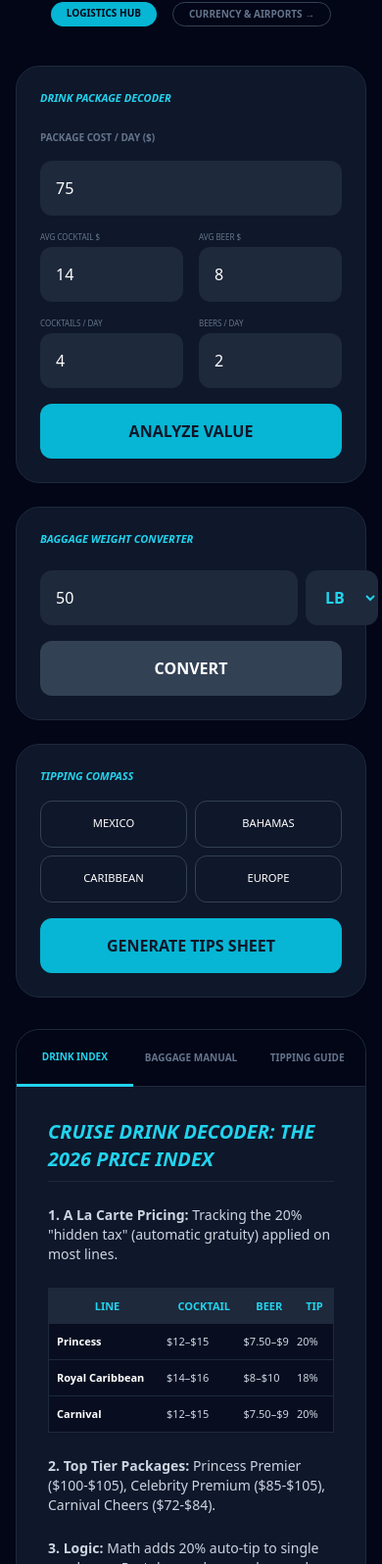
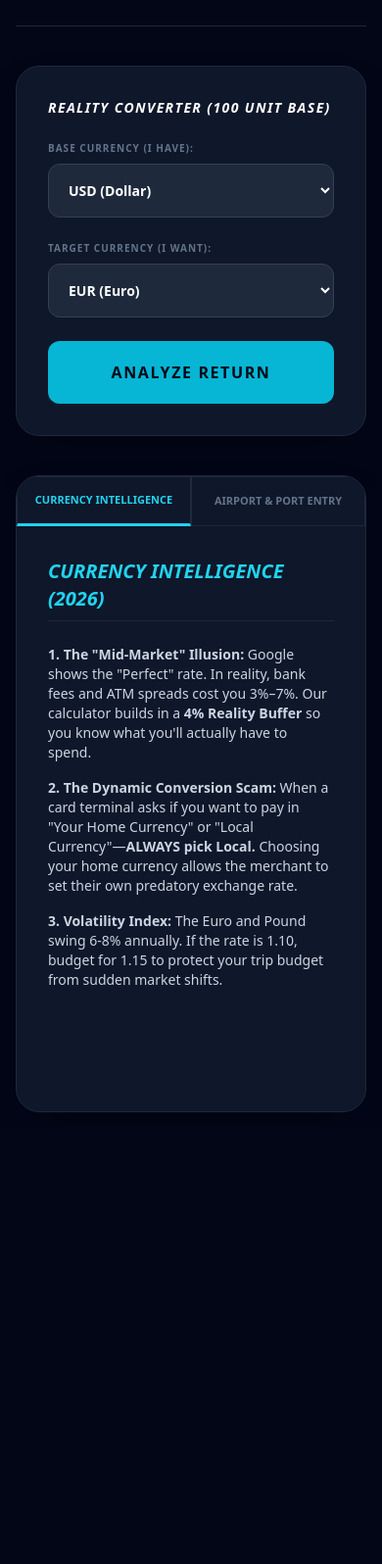
Before and after one commit to DecodeMyTravel-Dev/decodemytravel-hub, a plain HTML site: page index.html in a window 390 px wide. Shown: the part 70-1666 px from the top of the page at 98% size. After the commit the page ends 1221 px from the top, so only its background shows below. Drawn offline with nearby package versions, Linux system fonts and the light colour scheme.

Commit message:
Update index.html

```diff
--- a/index.html
+++ b/index.html
@@ -2,113 +2,115 @@
 <html lang="en">
 <head>
     <meta charset="UTF-8">
-    <meta name="viewport" content="width=device-width, initial-scale=1.0">
-    <title>Logistics Hub | Decode My Travel</title>
+    <title>Global Logistics | Decode My Travel</title>
     <script src="https://cdn.tailwindcss.com"></script>
     <style>
+        .tab-btn { flex: 1; padding: 15px; font-weight: 900; text-transform: uppercase; background: #0f172a; border: 1px solid #1e293b; color: #64748b; font-size: 11px; }
+        .tab-btn.active { color: #22d3ee; border-bottom: 3px solid #22d3ee; }
+        .hidden-panel { display: none; }
         .custom-scroll::-webkit-scrollbar { width: 4px; }
         .custom-scroll::-webkit-scrollbar-thumb { background: #22d3ee; border-radius: 10px; }
-        .tab-btn { flex: 1; padding: 20px 0; font-size: 10px; font-weight: 900; text-transform: uppercase; color: #64748b; border-bottom: 1px solid #1e293b; background: #020617; }
-        .tab-btn.active { color: #22d3ee; border-bottom: 3px solid #22d3ee; }
-        .chip-checkbox { display: none; }
-        .chip-label { cursor: pointer; border: 1px solid #334155; display: flex; align-items: center; justify-content: center; height: 3rem; border-radius: 0.75rem; font-size: 0.7rem; text-align: center; }
-        .chip-checkbox:checked + .chip-label { background-color: #06b6d4; border-color: #06b6d4; color: #0f172a; font-weight: 900; }
     </style>
 </head>
-<body class="bg-slate-950 text-white min-h-screen p-4 md:p-10">
+<body class="bg-slate-950 text-white p-4 md:p-10 font-sans">
 
-    <header class="max-w-7xl mx-auto mb-10 text-center">
-        <h1 class="text-4xl font-black text-cyan-400 uppercase tracking-tighter">DECODE MY TRAVEL</h1>
-        <div class="mt-4 flex justify-center gap-4">
-            <span class="bg-cyan-500 text-slate-950 px-4 py-1 rounded-full text-[10px] font-black uppercase">Logistics Hub</span>
-            <a href="currency.html" class="border border-slate-700 text-slate-500 px-4 py-1 rounded-full text-[10px] font-black uppercase hover:border-cyan-500 hover:text-cyan-400">Currency & Airports →</a>
-        </div>
+    <header class="max-w-6xl mx-auto mb-10 border-b border-slate-800 pb-6">
+        <h1 class="text-3xl font-black uppercase text-cyan-400">Global Logistics Hub</h1>
+        <p class="text-slate-500 text-xs font-bold uppercase mt-1 tracking-widest italic">Currency Matrix & Port-Entry Intelligence</p>
     </header>
 
-    <main class="max-w-7xl mx-auto grid grid-cols-1 lg:grid-cols-12 gap-8">
-        <div class="lg:col-span-5 space-y-6">
-            <section class="bg-slate-900 border border-slate-800 p-6 rounded-3xl">
-                <h2 class="text-cyan-400 font-bold mb-6 uppercase text-[11px] italic">Drink Package Decoder</h2>
-                <div class="space-y-4">
-                    <label class="block text-[10px] text-slate-500 uppercase font-bold">Package Cost / Day ($)</label>
-                    <input type="number" id="pkg_price" value="75" class="w-full bg-slate-800 p-4 rounded-xl outline-none">
-                    <div class="grid grid-cols-2 gap-4">
-                        <div><label class="block text-[8px] text-slate-500 uppercase mb-1">Avg Cocktail $</label><input type="number" id="avg_cocktail" value="14" class="w-full bg-slate-800 p-4 rounded-xl outline-none"></div>
-                        <div><label class="block text-[8px] text-slate-500 uppercase mb-1">Avg Beer $</label><input type="number" id="avg_beer" value="8" class="w-full bg-slate-800 p-4 rounded-xl outline-none"></div>
+    <main class="max-w-6xl mx-auto grid grid-cols-1 lg:grid-cols-12 gap-10">
+
+        <div class="lg:col-span-5 space-y-8">
+            <section class="bg-slate-900 p-8 rounded-3xl border border-slate-800 shadow-2xl">
+                <h2 class="text-white font-black uppercase text-sm mb-6 italic tracking-widest text-cyan-400">Reality Converter (100 Unit Base)</h2>
+                <div class="space-y-6">
+                    <div>
+                        <label class="block text-[10px] text-slate-500 mb-2 uppercase font-bold tracking-widest">Base Currency (I Have):</label>
+                        <select id="from_val" class="w-full bg-slate-800 p-4 rounded-xl text-sm border border-slate-700 font-bold text-white outline-none">
+                            <option value="1">USD (Dollar)</option>
+                            <option value="0.92">EUR (Euro)</option>
+                            <option value="0.79">GBP (Pound)</option>
+                            <option value="1.36">CAD (Canada)</option>
+                            <option value="155.5">JPY (Yen)</option>
+                            <option value="17.1">MXN (Peso)</option>
+                            <option value="1.52">AUD (Australia)</option>
+                            <option value="1.35">SGD (Singapore)</option>
+                            <option value="1.0">BSD (Bahamas)</option>
+                            <option value="11.0">NOK (Norway)</option>
+                            <option value="10.8">SEK (Sweden)</option>
+                            <option value="83.3">INR (India)</option>
+                            <option value="5.1">BRL (Brazil)</option>
+                            <option value="3.75">SAR (Saudi)</option>
+                            <option value="0.91">CHF (Swiss)</option>
+                        </select>
                     </div>
-                    <div class="grid grid-cols-2 gap-4">
-                        <div><label class="block text-[8px] text-slate-500 uppercase mb-1">Cocktails / Day</label><input type="number" id="qty_cocktails" value="4" class="w-full bg-slate-800 p-4 rounded-xl outline-none"></div>
-                        <div><label class="block text-[8px] text-slate-500 uppercase mb-1">Beers / Day</label><input type="number" id="qty_beers" value="2" class="w-full bg-slate-800 p-4 rounded-xl outline-none"></div>
+                    <div>
+                        <label class="block text-[10px] text-slate-500 mb-2 uppercase font-bold tracking-widest">Target Currency (I Want):</label>
+                        <select id="to_val" class="w-full bg-slate-800 p-4 rounded-xl text-sm border border-slate-700 font-bold text-white outline-none">
+                            <option value="0.92">EUR (Euro)</option>
+                            <option value="1">USD (Dollar)</option>
+                            <option value="0.79">GBP (Pound)</option>
+                            <option value="17.1">MXN (Peso)</option>
+                            <option value="1.36">CAD (Canada)</option>
+                            <option value="155.5">JPY (Yen)</option>
+                            <option value="1.52">AUD (Australia)</option>
+                            <option value="1.35">SGD (Singapore)</option>
+                            <option value="1.0">BSD (Bahamas)</option>
+                            <option value="11.0">NOK (Norway)</option>
+                            <option value="10.8">SEK (Sweden)</option>
+                            <option value="83.3">INR (India)</option>
+                            <option value="5.1">BRL (Brazil)</option>
+                            <option value="3.75">SAR (Saudi)</option>
+                            <option value="0.91">CHF (Swiss)</option>
+                        </select>
                     </div>
-                    <button onclick="doDrinks()" class="w-full bg-cyan-500 text-slate-900 font-black py-4 rounded-xl uppercase">Analyze Value</button>
-                    <div id="res_drinks" style="display:none;" class="mt-4 p-4 bg-slate-950 rounded-xl text-center font-bold"></div>
+                    <button onclick="runConvert()" class="w-full bg-cyan-500 text-slate-950 font-black py-5 rounded-xl uppercase tracking-widest hover:bg-cyan-400">Analyze Return</button>
+
+                    <div id="curr_output" class="hidden-panel mt-4 p-8 bg-slate-950 border border-slate-800 rounded-2xl text-center">
+                        <p class="text-slate-500 text-[10px] font-bold uppercase mb-2">Estimated Cash in Hand:</p>
+                        <p id="final_amt" class="text-5xl font-black text-cyan-400 tracking-tighter"></p>
+                        <p class="text-[9px] text-slate-600 mt-4 italic uppercase font-black tracking-widest leading-tight">Includes 4% "Reality Tax" (Bank/ATM Spread & Hidden Fees)</p>
+                    </div>
                 </div>
-            </section>
-
-            <section class="bg-slate-900 border border-slate-800 p-6 rounded-3xl">
-                <h2 class="text-cyan-400 font-bold mb-6 uppercase text-[11px] italic">Baggage Weight Converter</h2>
-                <div class="flex gap-2 mb-4">
-                    <input type="number" id="bag_in" value="50" class="flex-1 bg-slate-800 p-4 rounded-xl outline-none">
-                    <select id="bag_u" class="bg-slate-800 p-4 rounded-xl font-bold text-cyan-400"><option value="lb">LB</option><option value="kg">KG</option></select>
-                </div>
-                <button onclick="doBags()" class="w-full bg-slate-700 font-bold py-4 rounded-xl uppercase">Convert</button>
-                <div id="res_bags" style="display:none;" class="mt-4 p-4 bg-slate-950 rounded-xl text-center text-cyan-400 font-mono text-xl"></div>
-            </section>
-
-            <section class="bg-slate-900 border border-slate-800 p-6 rounded-3xl">
-                <h2 class="text-cyan-400 font-bold mb-4 uppercase text-[11px] italic">Tipping Compass</h2>
-                <div class="grid grid-cols-2 gap-2 mb-4">
-                    <div><input type="checkbox" class="t-box chip-checkbox" id="c1" data-t="🇲🇽 <strong>MEXICO:</strong> 10-15% for guides. USD $1 bills are king."><label for="c1" class="chip-label">MEXICO</label></div>
-                    <div><input type="checkbox" class="t-box chip-checkbox" id="c2" data-t="🇧🇸 <strong>BAHAMAS:</strong> 15% service charge included in Nassau."><label for="c2" class="chip-label">BAHAMAS</label></div>
-                    <div><input type="checkbox" class="t-box chip-checkbox" id="c3" data-t="🇰🇳 <strong>CARIBBEAN:</strong> Standard 15% for taxi tours unless noted."><label for="c3" class="chip-label">CARIBBEAN</label></div>
-                    <div><input type="checkbox" class="t-box chip-checkbox" id="c4" data-t="🇪🇺 <strong>EUROPE:</strong> Modest tipping. €1-2 for drinks; €5 for dinner."><label for="c4" class="chip-label">EUROPE</label></div>
-                </div>
-                <button onclick="doTips()" class="w-full bg-cyan-500 text-slate-900 font-black py-4 rounded-xl uppercase">Generate Tips Sheet</button>
-                <div id="res_tips" style="display:none;" class="mt-4 p-5 bg-slate-950 rounded-xl text-xs space-y-2 text-slate-300"></div>
             </section>
         </div>
 
         <div class="lg:col-span-7">
-            <div class="bg-slate-900 border border-slate-800 rounded-3xl min-h-[900px] flex flex-col overflow-hidden">
+            <div class="bg-slate-900 rounded-3xl border border-slate-800 overflow-hidden min-h-[650px] flex flex-col shadow-2xl">
                 <div class="flex">
-                    <button id="b1" onclick="tab('drink')" class="tab-btn active">Drink Index</button>
-                    <button id="b2" onclick="tab('bag')" class="tab-btn">Baggage Manual</button>
-                    <button id="b3" onclick="tab('tip')" class="tab-btn">Tipping Guide</button>
+                    <button id="btn-c" onclick="showTab('c')" class="tab-btn active">Currency Intelligence</button>
+                    <button id="btn-a" onclick="showTab('a')" class="tab-btn">Airport & Port Entry</button>
                 </div>
                 <div class="p-8 flex-1 overflow-y-auto custom-scroll leading-relaxed">
-                    <div id="p1" style="display:block;">
-                        <h3 class="text-cyan-400 font-black text-xl mb-6 uppercase italic border-b border-slate-800 pb-2">Cruise Drink Decoder: The 2026 Price Index</h3>
-                        <div class="space-y-6 text-sm text-slate-300">
-                            <p><strong>1. A La Carte Pricing:</strong> Tracking the 20% "hidden tax" (automatic gratuity) applied on most lines.</p>
-                            <table class="w-full border border-slate-800 text-[11px]">
-                                <thead class="bg-slate-800 text-cyan-400 uppercase"><tr><th class="p-2">Line</th><th class="p-2">Cocktail</th><th class="p-2">Beer</th><th class="p-2">Tip</th></tr></thead>
-                                <tbody class="bg-slate-950/50">
-                                    <tr class="border-b border-slate-800"><td class="p-2 font-bold text-white">Princess</td><td>$12–$15</td><td>$7.50–$9</td><td>20%</td></tr>
-                                    <tr class="border-b border-slate-800"><td class="p-2 font-bold text-white">Royal Caribbean</td><td>$14–$16</td><td>$8–$10</td><td>18%</td></tr>
-                                    <tr><td class="p-2 font-bold text-white">Carnival</td><td>$12–$15</td><td>$7.50–$9</td><td>20%</td></tr>
-                                </tbody>
-                            </table>
-                            <p><strong>2. Top Tier Packages:</strong> Princess Premier ($100-$105), Celebrity Premium ($85-$105), Carnival Cheers ($72-$84).</p>
-                            <p><strong>3. Logic:</strong> Math adds 20% auto-tip to single purchases. Port days reduce package value.</p>
+                    <div id="pan-c" class="space-y-6">
+                        <h3 class="text-cyan-400 font-black uppercase text-xl border-b border-slate-800 pb-2 italic">Currency Intelligence (2026)</h3>
+                        <div class="text-sm text-slate-300 space-y-4">
+                            <p><strong>1. The "Mid-Market" Illusion:</strong> Google shows the "Perfect" rate. In reality, bank fees and ATM spreads cost you 3%–7%. Our calculator builds in a <strong>4% Reality Buffer</strong> so you know what you'll actually have to spend.</p>
+                            <p><strong>2. The Dynamic Conversion Scam:</strong> When a card terminal asks if you want to pay in "Your Home Currency" or "Local Currency"—<strong>ALWAYS pick Local.</strong> Choosing your home currency allows the merchant to set their own predatory exchange rate.</p>
+                            <p><strong>3. Volatility Index:</strong> The Euro and Pound swing 6-8% annually. If the rate is 1.10, budget for 1.15 to protect your trip budget from sudden market shifts.</p>
                         </div>
                     </div>
-                    <div id="p2" style="display:none;">
-                        <h3 class="text-cyan-400 font-black text-xl mb-6 uppercase italic border-b border-slate-800 pb-2">Baggage Considerations: The 2026 Manual</h3>
-                        <div class="space-y-6 text-sm text-slate-300">
-                            <p><strong>1. Standard for "Big Three" (AA, Delta, United):</strong> Standard for 2026 is <strong>Volumetric Compliance</strong>. If it doesn't fit the sizer, it's a gate-check.</p>
-                            <ul class="space-y-2 text-[11px] bg-slate-950 p-4 rounded-xl">
-                                <li><strong>Personal Item:</strong> 17x10x9in. Must fit under seat.</li>
-                                <li><strong>Carry-On:</strong> 22x14x9in. Must include wheels and handles.</li>
-                                <li><strong>Checked:</strong> 50 lbs (23 kg) Economy / 70 lbs (32 kg) First.</li>
-                            </ul>
-                        </div>
-                    </div>
-                    <div id="p3" style="display:none;">
-                        <h3 class="text-cyan-400 font-black text-xl mb-6 uppercase italic border-b border-slate-800 pb-2">The Global Tipping Manual (2026)</h3>
-                        <div class="space-y-6 text-sm text-slate-300">
-                            <p><strong>1. The "Automatic" Trap:</strong> 2026 Auto-Gratuity ($18-$20/day) covers room/dining staff, but NOT shore guides.</p>
-                            <p><strong>2. Currency Intelligence:</strong> USD is King in Mexico/Bahamas. Use local Euro in Europe to avoid high exchange fees.</p>
-                            <p><strong>3. Shore Excursion Etiquette:</strong> Drivers: $2-$5. Guides: $10-$20. Private Drivers: 10-15% of cost.</p>
+                    <div id="pan-a" class="hidden-panel space-y-6">
+                        <h3 class="text-cyan-400 font-black uppercase text-xl border-b border-slate-800 pb-2 italic">Airport & Port Exchange Traps</h3>
+                        <div class="text-sm text-slate-300 space-y-5">
+                            <section>
+                                <h4 class="text-white font-bold uppercase text-xs">1. The "Convenience" Tax at Arrivals</h4>
+                                <p>Exchange kiosks at airport arrivals (Travelex, Global Blue) are the most expensive places on earth to get cash. You will often lose **12-15%** of your value through a combination of bad rates and "zero commission" lies.</p>
+                            </section>
+                            <section>
+                                <h4 class="text-white font-bold uppercase text-xs">2. Airport & Cruise Port ATMs</h4>
+                                <p>ATMs located inside the terminal or right at the cruise pier are often "Private" (like Euronet). These machines have two ways of taking your money:
+                                    <ul class="list-disc pl-5 mt-2 space-y-1 text-slate-400 italic">
+                                        <li>High flat-rate usage fees ($5-$10 per pull).</li>
+                                        <li>"Suggested" conversion rates that are 10% worse than the bank rate.</li>
+                                    </ul>
+                                </p>
+                            </section>
+                            <section>
+                                <h4 class="text-white font-bold uppercase text-xs">3. The 2026 Strategy</h4>
+                                <p>Carry $100 in local cash for emergencies, but use a credit card with <strong>No Foreign Transaction Fees</strong> for 90% of purchases. If you MUST use an ATM, walk two blocks away from the airport or port to find a "Big Brand" local bank machine.</p>
+                            </section>
                         </div>
                     </div>
                 </div>
@@ -117,33 +119,18 @@
     </main>
 
     <script>
-        function tab(t) {
-            document.getElementById('p1').style.display='none'; document.getElementById('p2').style.display='none'; document.getElementById('p3').style.display='none';
-            document.getElementById('b1').className='tab-btn'; document.getElementById('b2').className='tab-btn'; document.getElementById('b3').className='tab-btn';
-            if(t==='drink'){document.getElementById('p1').style.display='block';document.getElementById('b1').className='tab-btn active';}
-            if(t==='bag'){document.getElementById('p2').style.display='block';document.getElementById('b2').className='tab-btn active';}
-            if(t==='tip'){document.getElementById('p3').style.display='block';document.getElementById('b3').className='tab-btn active';}
+        function showTab(type) {
+            document.getElementById('pan-c').style.display = type === 'c' ? 'block' : 'none';
+            document.getElementById('pan-a').style.display = type === 'a' ? 'block' : 'none';
+            document.getElementById('btn-c').className = type === 'c' ? 'tab-btn active' : 'tab-btn';
+            document.getElementById('btn-a').className = type === 'a' ? 'tab-btn active' : 'tab-btn';
         }
-        function doDrinks() {
-            const p = parseFloat(document.getElementById('pkg_price').value)||0;
-            const c = parseFloat(document.getElementById('avg_cocktail').value)||0;
-            const b = parseFloat(document.getElementById('avg_beer').value)||0;
-            const qc = parseInt(document.getElementById('qty_cocktails').value)||0;
-            const qb = parseInt(document.getElementById('qty_beers').value)||0;
-            const tot = ((qc*c)+(qb*b))*1.2;
-            const r = document.getElementById('res_drinks'); r.style.display='block';
-            r.innerHTML = tot >= p ? `<span style="color:#4ade80">✅ WORTH IT ($${(tot-p).toFixed(2)})</span>` : `<span style="color:#f87171">❌ NOT WORTH IT</span>`;
-        }
-        function doBags() {
-            const v = parseFloat(document.getElementById('bag_in').value)||0;
-            const u = document.getElementById('bag_u').value;
-            const r = document.getElementById('res_bags'); r.style.display='block';
-            r.innerText = u==='lb' ? (v*0.45).toFixed(1)+" KG" : (v*2.2).toFixed(1)+" LB";
-        }
-        function doTips() {
-            const r = document.getElementById('res_tips'); let h = "";
-            document.querySelectorAll('.t-box').forEach(cb => { if(cb.checked) h += `<div style="border-bottom:1px solid #1e293b;padding-bottom:5px;">${cb.getAttribute('data-t')}</div>`; });
-            r.style.display='block'; r.innerHTML = h || "Select a region";
+        function runConvert() {
+            const from = parseFloat(document.getElementById('from_val').value);
+            const to = parseFloat(document.getElementById('to_val').value);
+            const res = (100 / from) * to * 0.96;
+            document.getElementById('curr_output').style.display = 'block';
+            document.getElementById('final_amt').innerText = res.toLocaleString(undefined, {minimumFractionDigits: 2, maximumFractionDigits: 2});
         }
     </script>
 </body>
```
